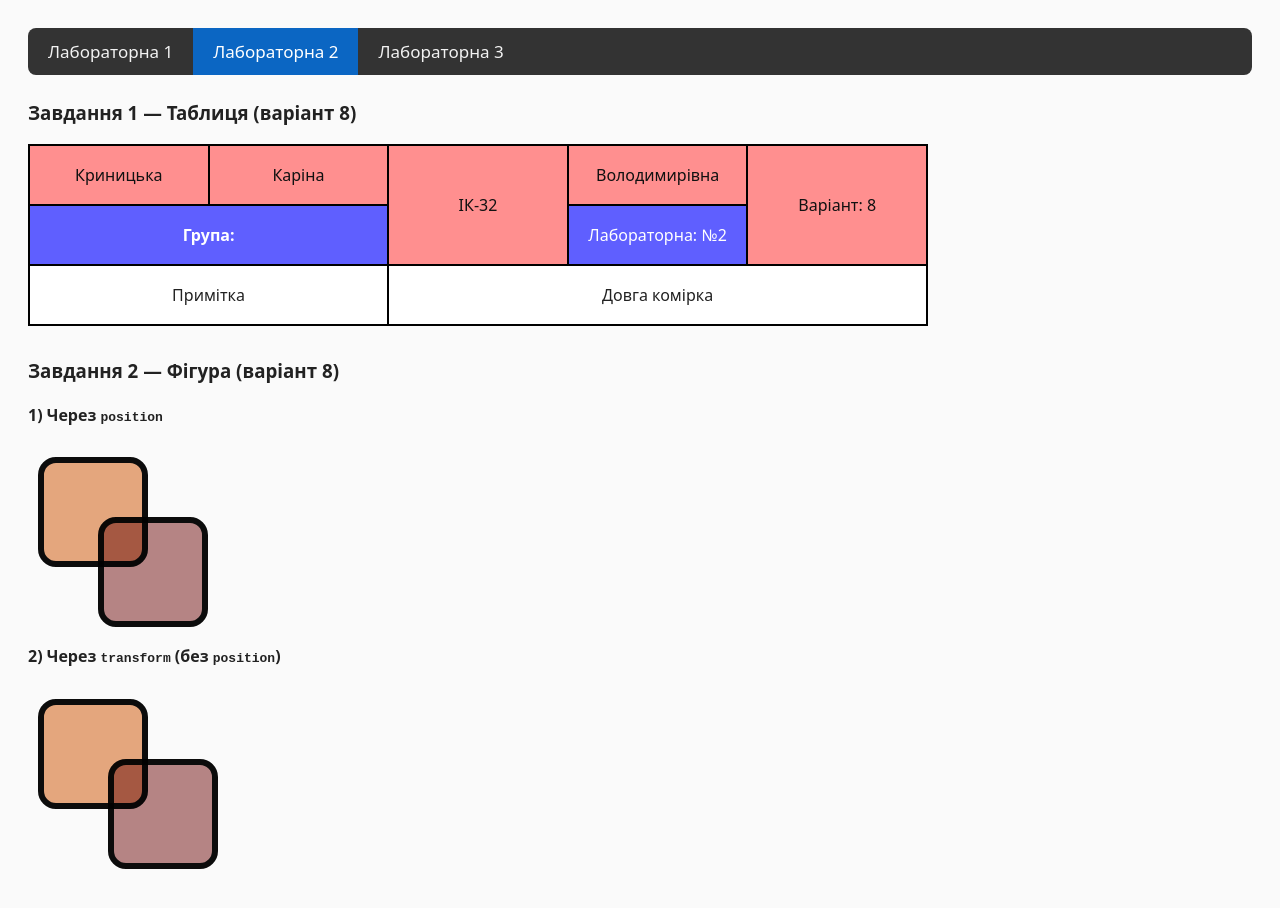
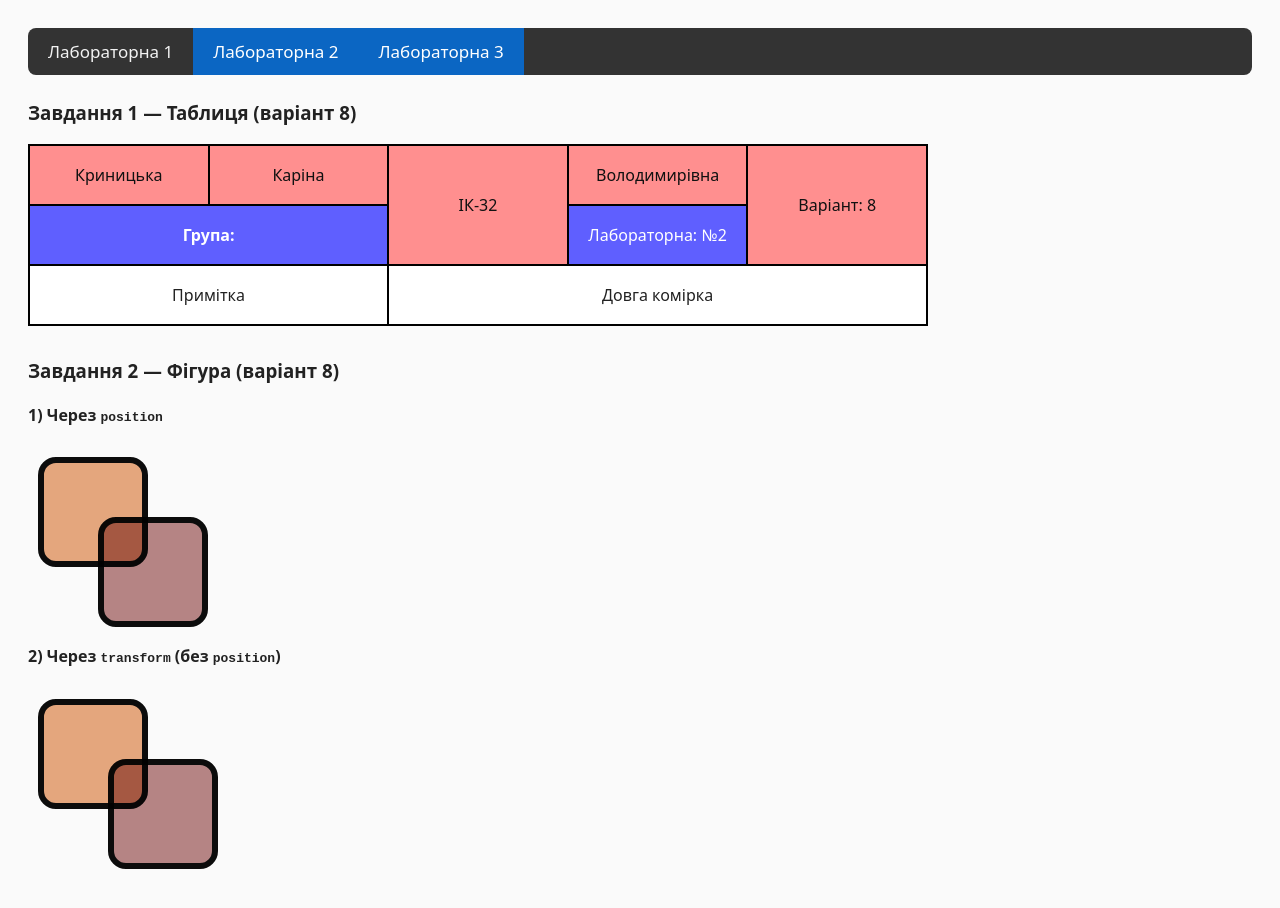
Before and after one commit to kar1dzi/front_labs, a plain HTML site: page 2.html in a window 1280 px wide. Drawn offline with Linux system fonts and the light colour scheme.

Commit message:
обнова

```diff
--- a/2.html
+++ b/2.html
@@ -10,7 +10,7 @@
 <nav class="topnav">
   <a href="index.html">Лабораторна 1</a>
   <a href="./2.html" class="active">Лабораторна 2</a>
-    <a href="3.html">Лабораторна 3</a>
+    <a href="3.html" class="active">Лабораторна 3</a>
 </nav>
 
 
```
Also changed, not shown: index.html (+1 -1 lines).
